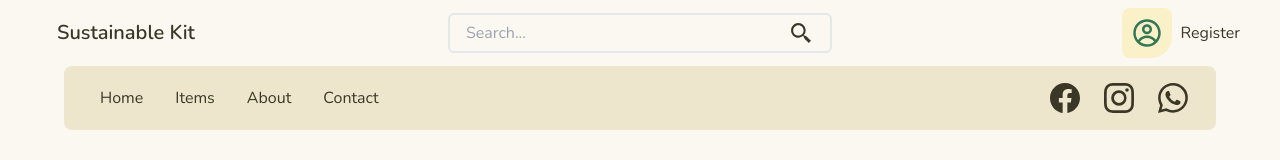
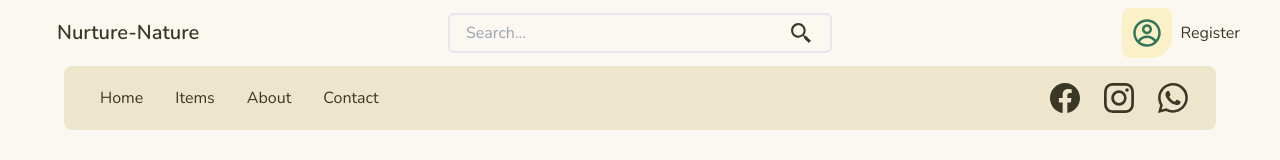
Before and after one commit to AnikKDev/sustainable-kit-landing-page, a React (Vite) app: page / in a window 1280 px wide. Shown: the top 160 px of the page. Built offline with nearby package versions, Linux system fonts and the light colour scheme; a web font is replaced by a local one.

Commit message:
edited readme file

```diff
--- a/src/Pages/SharedPages/TopNav.jsx
+++ b/src/Pages/SharedPages/TopNav.jsx
@@ -68,7 +68,7 @@
             <li>{searchBar}</li>
           </ul>
         </div>
-        <a className="btn btn-ghost normal-case text-xl">Sustainable Kit</a>
+        <a className="btn btn-ghost normal-case text-xl">Nurture-Nature</a>
       </div>
       <div className="navbar-center hidden lg:flex">
         {/* search input */}
```
Also changed, not shown: 1 other file (tests, documents, lock files or other folders).
